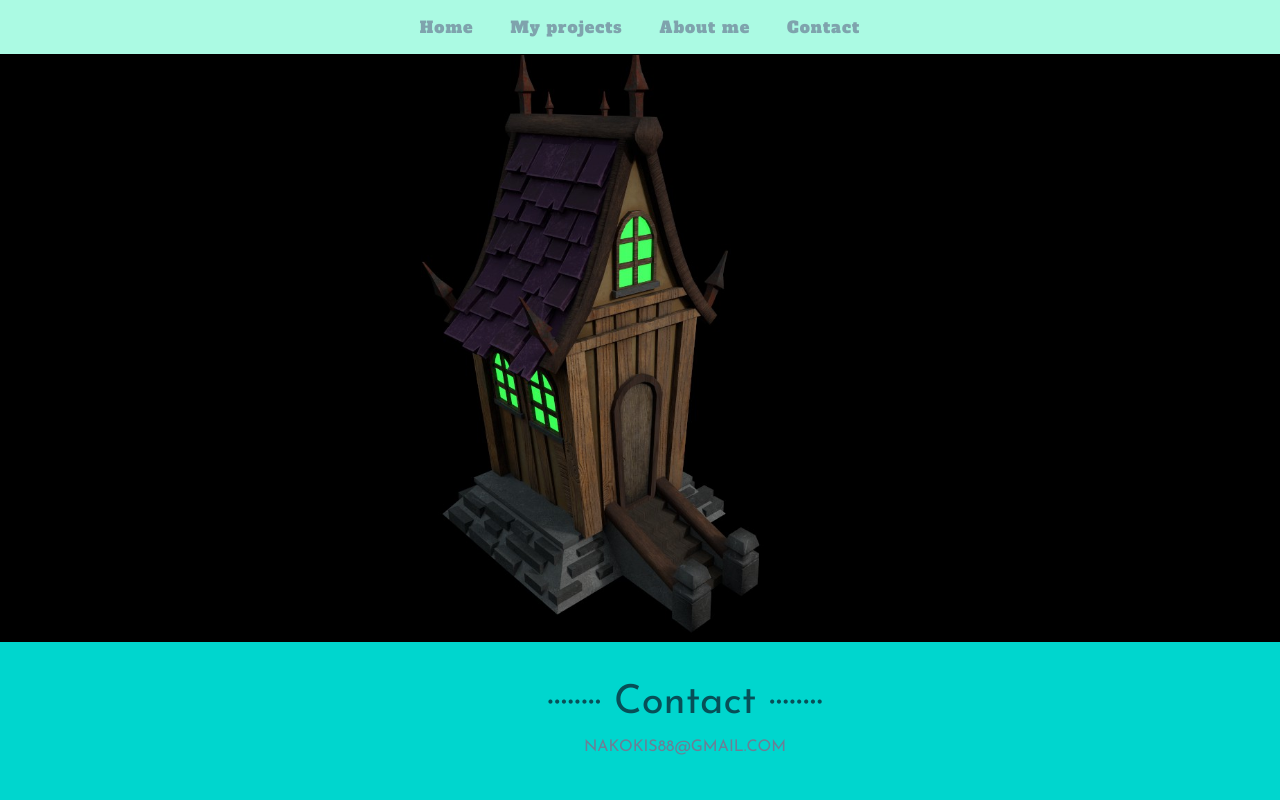
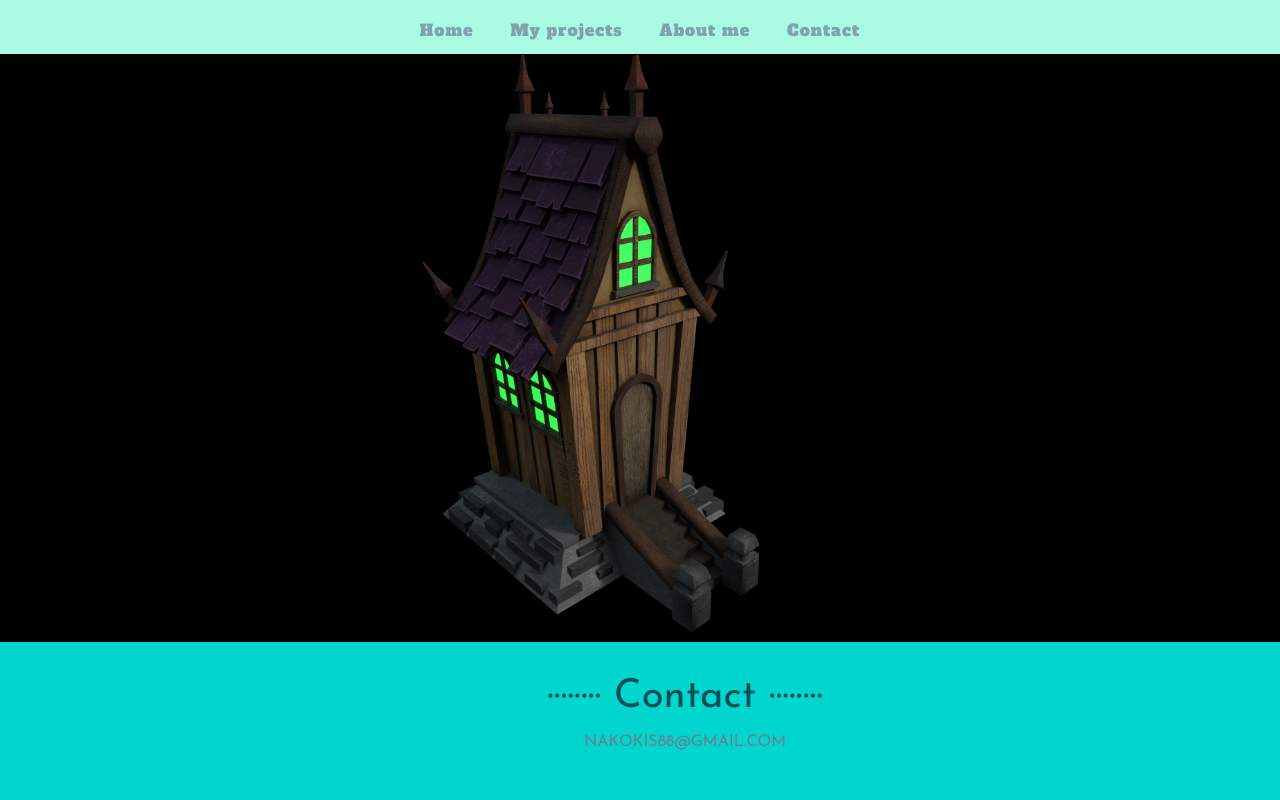
Before and after one commit to Nakoki/a, a plain HTML site: page index.html in a window 1280 px wide. Shown: the top 800 px of the page. Drawn offline with Linux system fonts and the light colour scheme.

Commit message:
Add files via upload

```diff
--- a/css/style.css
+++ b/css/style.css
@@ -3,6 +3,7 @@ body{
     background-color:#ABFAE3;
     color:#7FA3AD;
     margin: 0px;
+    line-height: 1.8em;
 }
 
 a{
@@ -19,13 +20,14 @@ a{
     text-align: center; /* text on the center*/
     height: 54px;
     border-bottom: black solid 1px;
+    z-index: 1;
 }
 
 /* Links inside the navbar */
 .navbar a {
     display: inline-block;
     color: #7FA3AD;
-    padding: 16px 16px;
+    padding: 16px 16px 9px 16px;
     text-decoration: none;
     letter-spacing: 1px;
     transition: all 0.25s linear; /*color change smoothly*/
```
